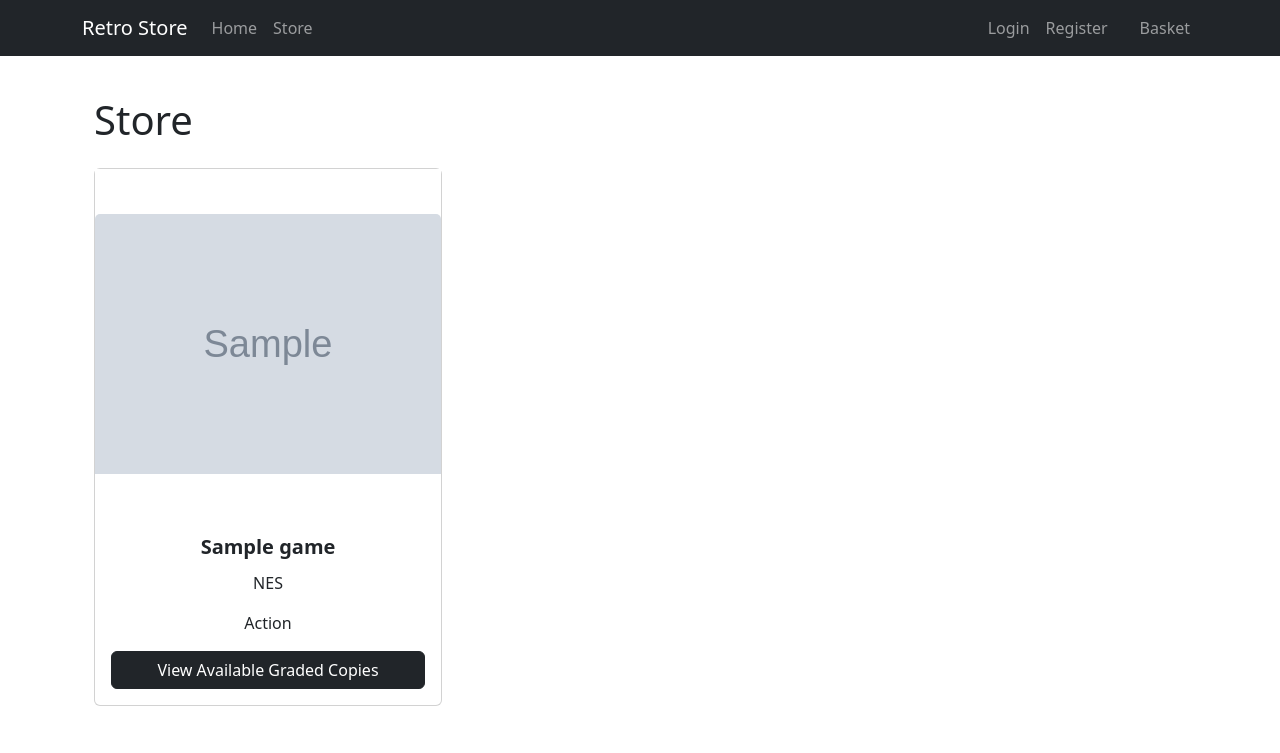
After one commit to N-Smillie/retro-store-project, a Django app: page /store/ in a window 1280 px wide. The commit adds this page. Shown: the top 753 px of the page. Run offline with Django 5.2, Linux system fonts and the light colour scheme; tables that the repository leaves empty hold one stand-in row (values such as "Sample post"); grey boxes marked "Sample" are stand-in pictures.

Commit message:
Build store page with game cards and image display

```diff
--- a/retrostore/urls.py
+++ b/retrostore/urls.py
@@ -17,8 +17,18 @@ Including another URLconf
 from django.contrib import admin
 from django.urls import path, include
 
+from django.conf import settings
+from django.conf.urls.static import static
+
 urlpatterns = [
     path('admin/', admin.site.urls),
     path('accounts/', include('allauth.urls')),
     path('', include('home.urls')),
+    path('store/', include('store.urls')),
 ]
+
+if settings.DEBUG:
+    urlpatterns += static(
+        settings.MEDIA_URL,
+        document_root=settings.MEDIA_ROOT
+    )
--- a/static/css/base.css
+++ b/static/css/base.css
@@ -0,0 +1,36 @@
+/* Store cards */
+
+.store-card {
+    height: 100%;
+}
+
+.image-container {
+    height: 350px;
+    background-color: #ffffff;
+
+    display: flex;
+    align-items: center;
+    justify-content: center;
+    overflow: hidden;
+}
+
+.image-container img {
+    max-width: 100%;
+    max-height: 100%;
+    object-fit: contain;
+}
+
+.store-card .card-body {
+    display: flex;
+    flex-direction: column;
+    text-align: center;
+}
+
+.store-card .card-title {
+    font-weight: 600;
+    margin-bottom: .75rem;
+}
+
+.store-card .btn {
+    margin-top: auto;
+}
--- /dev/null
+++ b/store/templates/store/store.html
@@ -0,0 +1,68 @@
+{% extends "base.html" %}
+
+{% block title %}
+Store
+{% endblock %}
+
+{% block content %}
+
+<div class="container">
+
+    <h1 class="mb-4">Store</h1>
+
+    <div class="row">
+
+        {% for game in games %}
+
+            <div class="col-md-6 col-lg-4 mb-4">
+
+                <div class="card store-card h-100">
+
+                    <div class="image-container">
+                    {% if game.cover_image %}
+                        <img
+                            src="{{ game.cover_image.url }}"
+                            class="card-img-top"
+                            alt="{{ game.title }}">
+                    {% endif %}
+                    </div>
+
+                    <div class="card-body">
+
+                        <h5 class="card-title">
+                            {{ game.title }}
+                        </h5>
+
+                        <p class="card-text">
+                            {{ game.get_console_display }}
+                        </p>
+
+                        <p class="card-text">
+                            {{ game.get_genre_display }}
+                        </p>
+
+                        <a
+                            href="#"
+                            class="btn btn-dark">
+
+                            View Available Graded Copies
+
+                        </a>
+
+                    </div>
+
+                </div>
+
+            </div>
+
+        {% empty %}
+
+            <p>No games available.</p>
+
+        {% endfor %}
+
+    </div>
+
+</div>
+
+{% endblock %}
--- /dev/null
+++ b/store/urls.py
@@ -0,0 +1,6 @@
+from django.urls import path
+from . import views
+
+urlpatterns = [
+    path('', views.all_products, name='store'),
+]
--- a/store/views.py
+++ b/store/views.py
@@ -1,3 +1,16 @@
 from django.shortcuts import render
+from .models import Game
 
-# Create your views here.
+
+def all_products(request):
+    """
+    Display all games
+    """
+
+    games = Game.objects.all()
+
+    context = {
+        'games': games,
+    }
+
+    return render(request, 'store/store.html', context)
--- a/templates/base.html
+++ b/templates/base.html
@@ -46,7 +46,7 @@
             </li>
 
             <li class="nav-item">
-              <a class="nav-link" href="#"> Store </a>
+              <a class="nav-link" href="{% url 'store' %}"> Store </a>
             </li>
           </ul>
 
```
